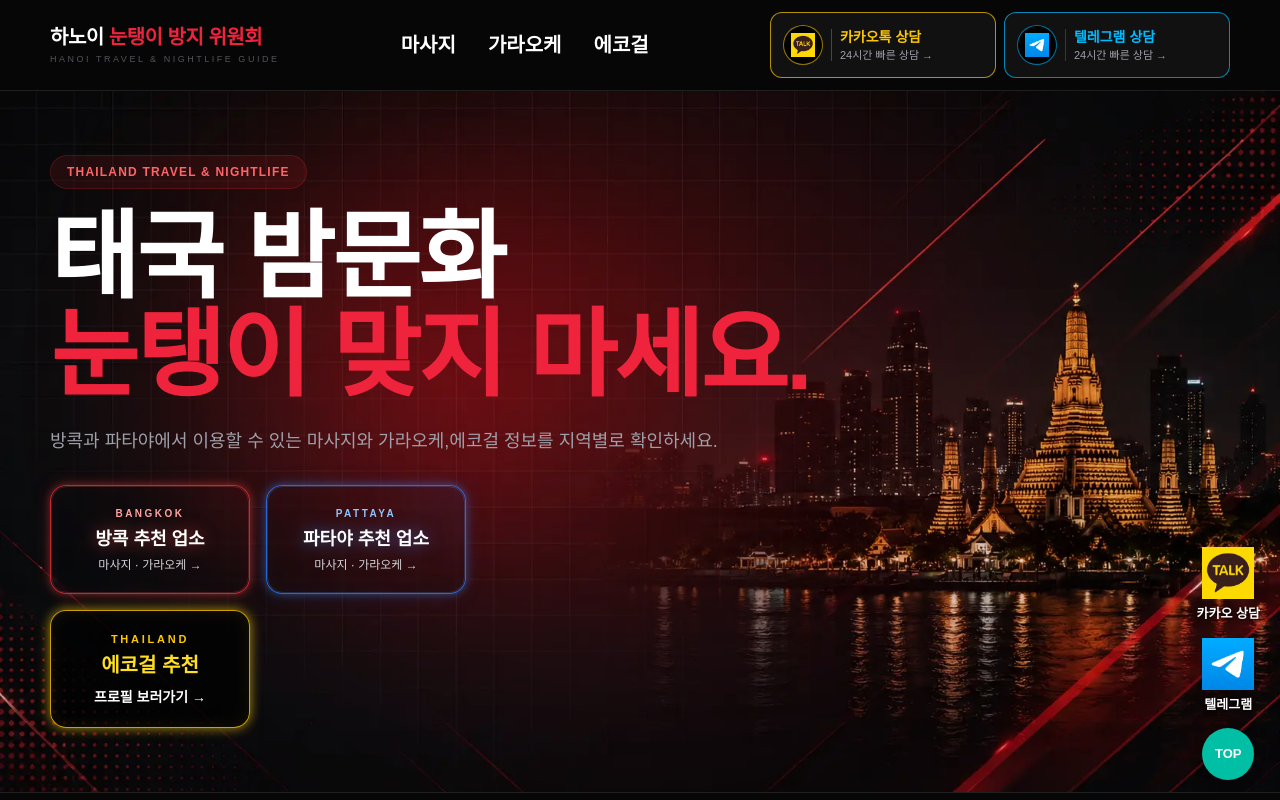
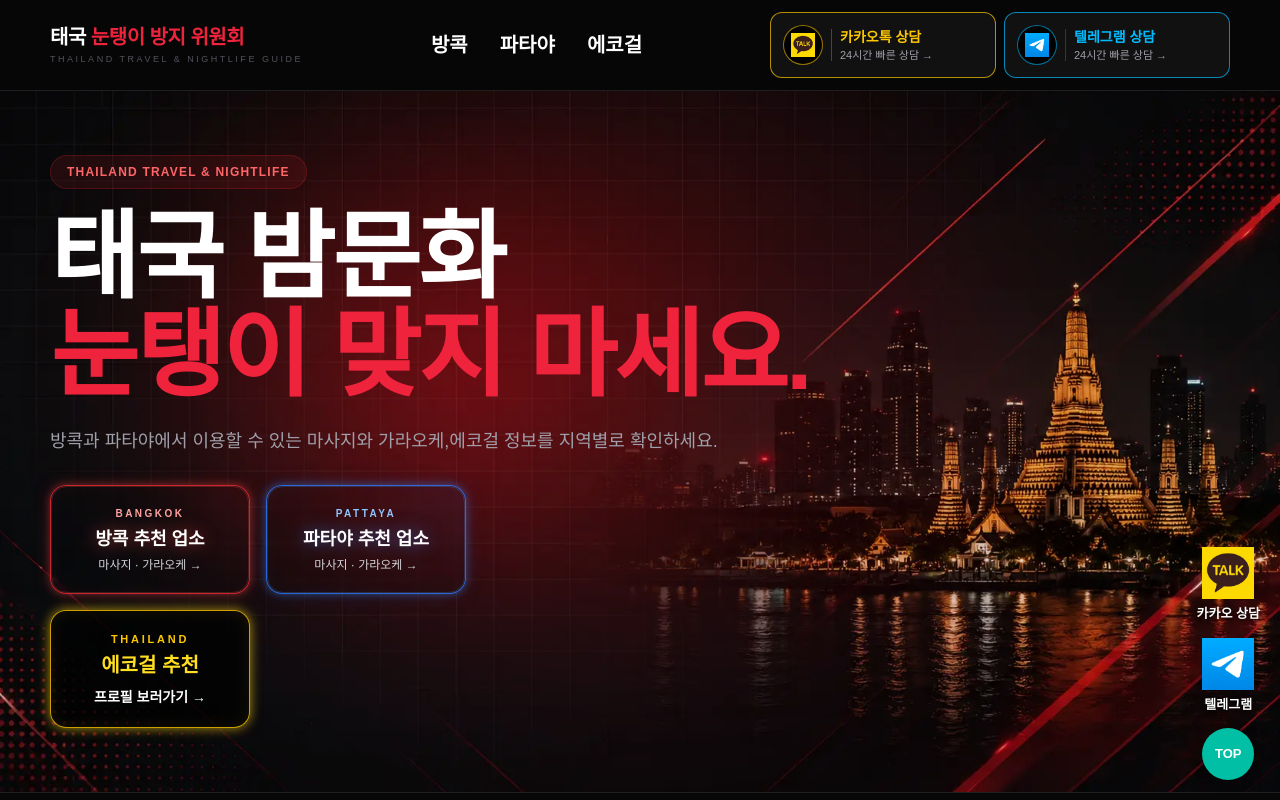
Before and after one commit to vietnam-nightlife/thailand-nightlife, a Next.js app: page / in a window 1280 px wide. Shown: the top 800 px of the page. Built offline with nearby package versions, Linux system fonts and the light colour scheme.

Commit message:
Update Header.tsx

```diff
--- a/components/Header.tsx
+++ b/components/Header.tsx
@@ -9,38 +9,36 @@ export default function Header() {
         {/* 로고 */}
         <Link href="/" className="min-w-0 shrink">
           <div className="whitespace-nowrap text-base font-black tracking-tight sm:text-xl">
-            하노이 <span className="red">눈탱이 방지 위원회</span>
+            태국 <span className="red">눈탱이 방지 위원회</span>
           </div>
 
           <div className="mt-0.5 whitespace-nowrap text-[8px] tracking-[.2em] text-zinc-600 sm:text-[9px] sm:tracking-[.28em]">
-            HANOI TRAVEL & NIGHTLIFE GUIDE
+            THAILAND TRAVEL & NIGHTLIFE GUIDE
           </div>
         </Link>
 
         {/* PC 메뉴 */}
         <nav className="hidden shrink-0 items-center gap-5 text-white md:flex lg:gap-8">
-
           <Link
-            href="/hanoi/massage"
+            href="/bangkok"
             className="whitespace-nowrap text-lg font-black text-white hover:text-red-400 lg:text-xl"
           >
-            마사지
+            방콕
           </Link>
 
           <Link
-            href="/hanoi/karaoke"
+            href="/pattaya"
             className="whitespace-nowrap text-lg font-black text-white hover:text-red-400 lg:text-xl"
           >
-            가라오케
+            파타야
           </Link>
 
           <Link
-            href="/hanoi/ecogirl"
+            href="/ecogirl"
             className="whitespace-nowrap text-lg font-black text-white hover:text-red-400 lg:text-xl"
           >
             에코걸
           </Link>
-
         </nav>
 
         {/* 카카오톡 / 텔레그램 */}
@@ -55,7 +53,6 @@ export default function Header() {
         >
           문의하기
         </Link>
-
       </div>
     </header>
   );
```
